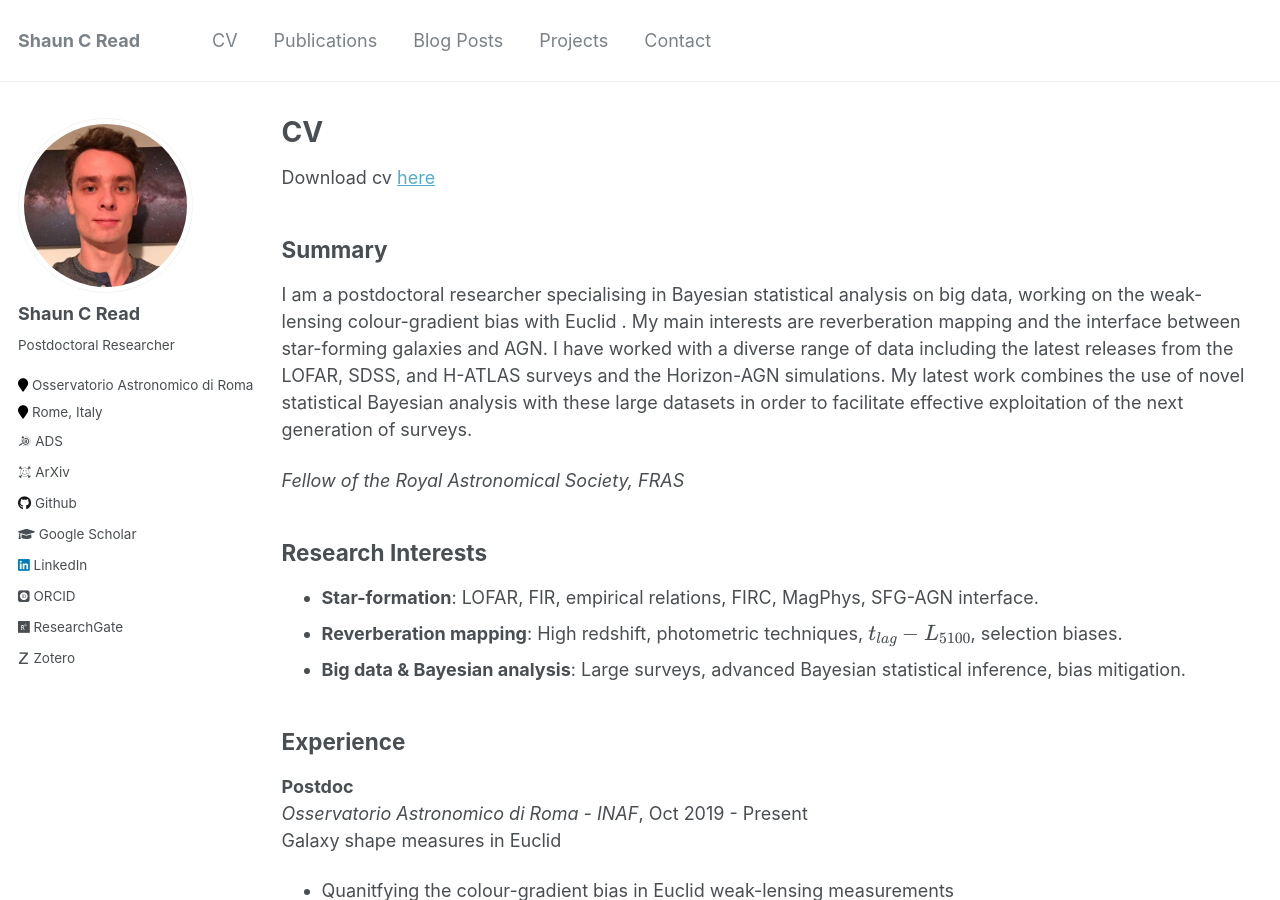
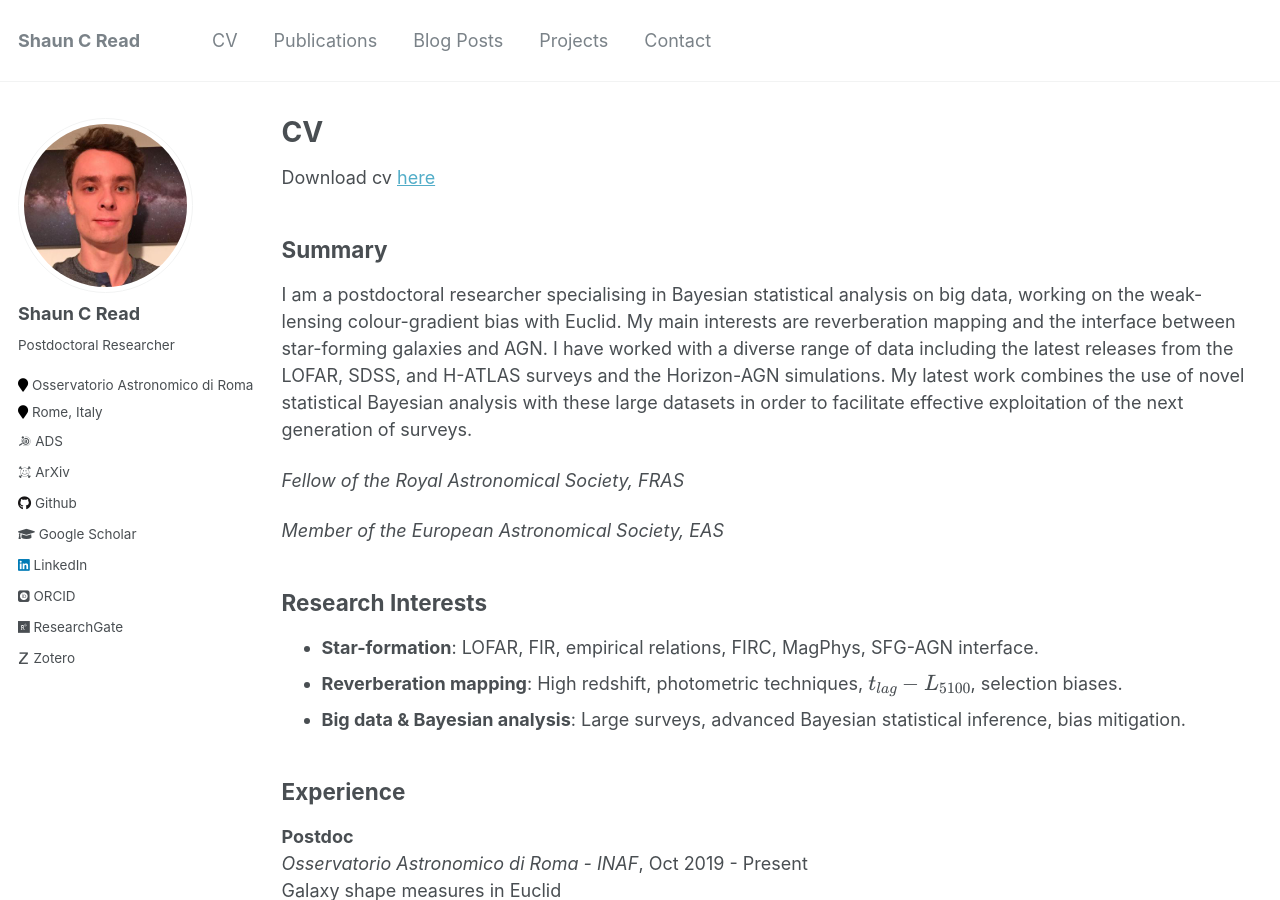
Before and after one commit to philastrophist/philastrophist.github.io, a Jekyll site: the page built from _pages/cv.md, in a window 1280 px wide and 900 px high. Built offline with Jekyll 4.4.1, drawn with Linux system fonts in a browser that asks for light colours; some web fonts are replaced; formulas are drawn with MathJax 3; comment, search, counter and statistics services are not loaded.

```diff
--- a/_generator/info.yml
+++ b/_generator/info.yml
@@ -1,5 +1,5 @@
 summary: |
-  I am a postdoctoral researcher specialising in Bayesian statistical analysis on big data, working on the weak-lensing colour-gradient bias with Euclid .
+  I am a postdoctoral researcher specialising in Bayesian statistical analysis on big data, working on the weak-lensing colour-gradient bias with Euclid.
   My main interests are reverberation mapping and the interface between star-forming galaxies and AGN.
   I have worked with a diverse range of data including the latest releases from the LOFAR, SDSS, and H-ATLAS surveys and the Horizon-AGN simulations.
   My latest work combines the use of novel statistical Bayesian analysis with these large datasets in order to facilitate effective exploitation of the
@@ -67,7 +67,7 @@ education:
     end: 2014
     notes: 2:1 with Honours
 
-affiliations: [['Fellow of the Royal Astronomical Society', 'FRAS']]
+affiliations: [['Fellow of the Royal Astronomical Society', 'FRAS'], ['Member of the European Astronomical Society', 'EAS']]
 
 experience:
   - name: Postdoc
--- a/_pages/cv.md
+++ b/_pages/cv.md
@@ -12,7 +12,7 @@ redirect_from:
 Download cv [here](/cv.pdf)
 
 ## Summary
- I am a postdoctoral researcher specialising in Bayesian statistical analysis on big data, working on the weak-lensing colour-gradient bias with Euclid .
+ I am a postdoctoral researcher specialising in Bayesian statistical analysis on big data, working on the weak-lensing colour-gradient bias with Euclid.
 My main interests are reverberation mapping and the interface between star-forming galaxies and AGN.
 I have worked with a diverse range of data including the latest releases from the LOFAR, SDSS, and H-ATLAS surveys and the Horizon-AGN simulations.
 My latest work combines the use of novel statistical Bayesian analysis with these large datasets in order to facilitate effective exploitation of the
@@ -21,6 +21,8 @@ next generation of surveys.
 
 
  *Fellow of the Royal Astronomical Society, FRAS*
+
+ *Member of the European Astronomical Society, EAS*
 
 
 
```
Also changed, not shown: 3 other files.
